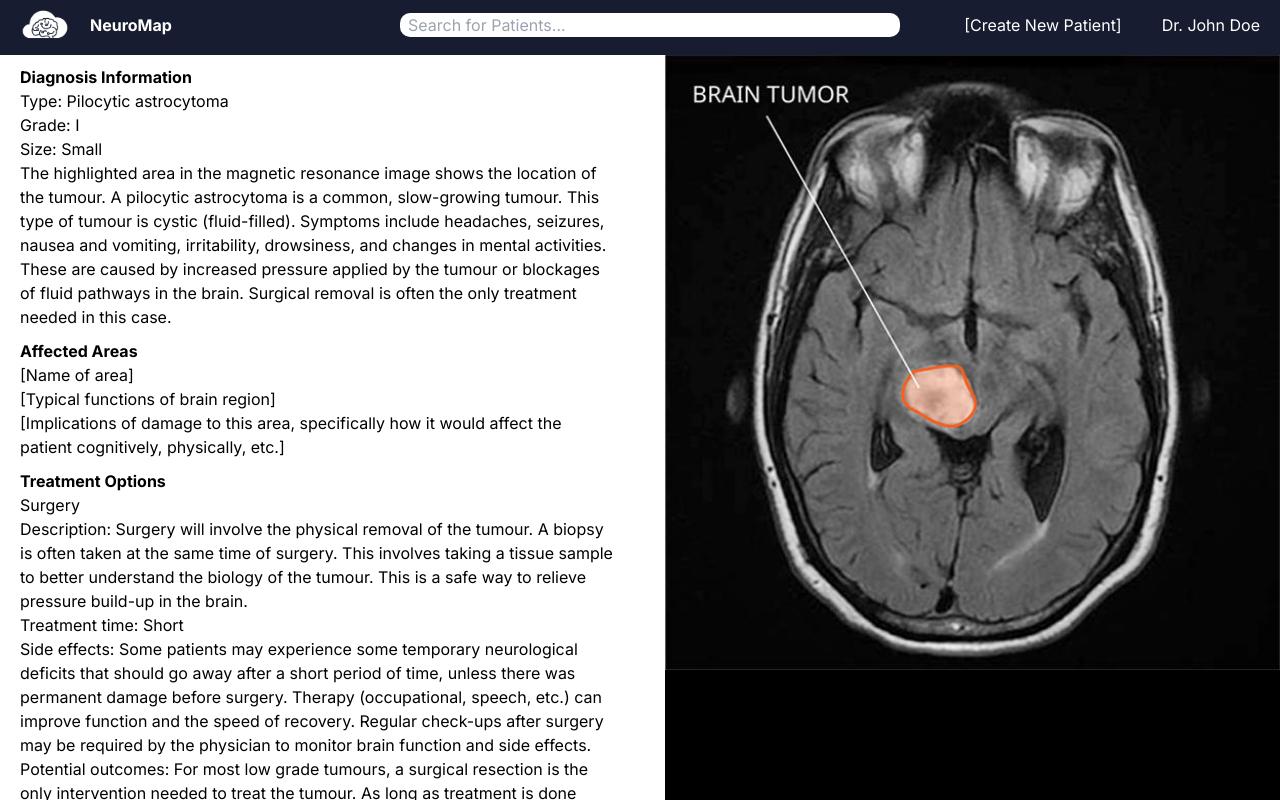
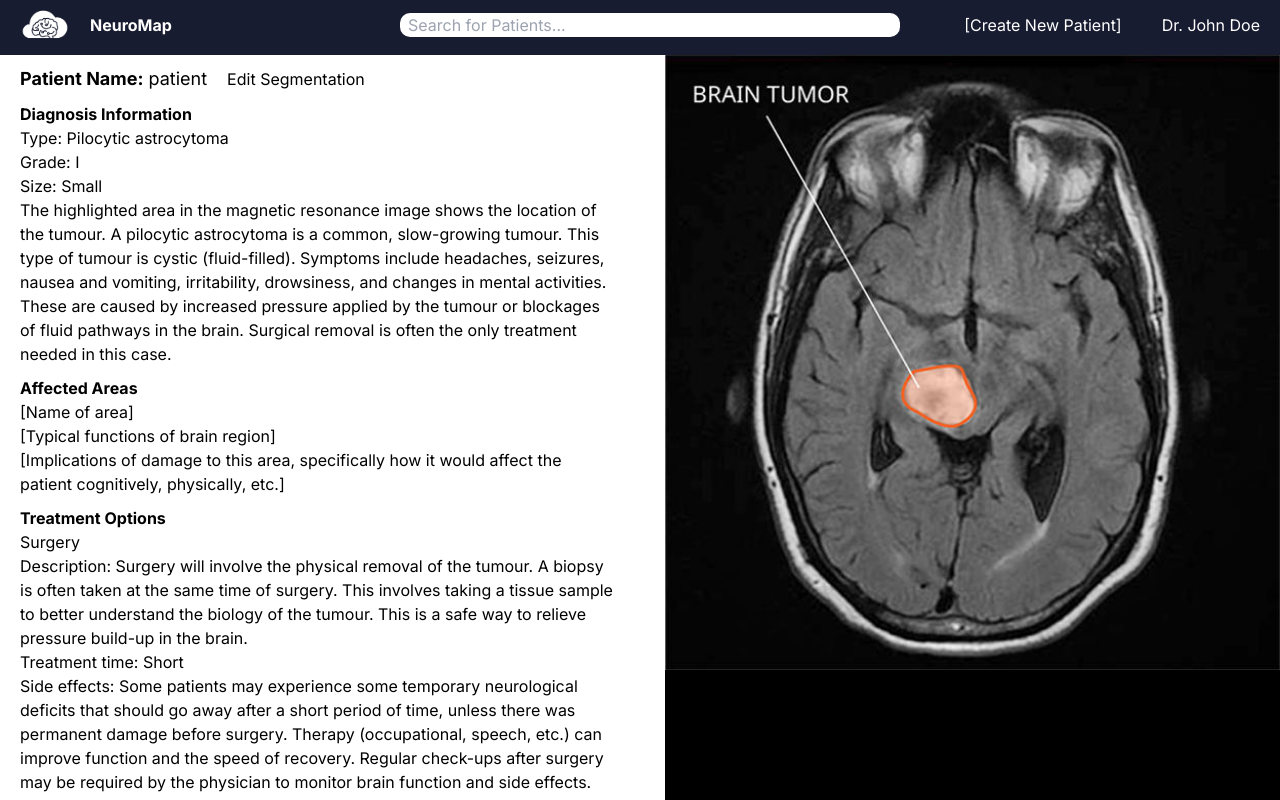
Before and after one commit to zoeyz101/brain-tumor-segmentation-frontend, a Next.js app: page /physician-view in a window 1280 px wide. Shown: the top 800 px of the page. Built offline with nearby package versions, Linux system fonts and the light colour scheme.

Commit message:
Add place for patient name in physician view

```diff
--- a/src/app/physician-view/page.tsx
+++ b/src/app/physician-view/page.tsx
@@ -6,12 +6,22 @@ import './physician-view.css'
 
 var img = require('../../assets/tumor.jpg');
 
+function getPatient() {
+  return 'patient';
+}
+
 export default function Page() {
+  var patient = getPatient()
+
   return (
     <div>
       <NavBar />
       <div className='grid lg:w-full lg:mb-0'>
         <div className='text'>
+          <div className='patient-header'>
+            <p className='name'><b>Patient Name:</b> {patient}</p>
+            <input className='right-2' type='button' value='Edit Segmentation' aria-label='Edit' />
+          </div>
           <InfoPanel />
         </div>
         <div className='img'>
--- a/src/app/physician-view/physician-view.css
+++ b/src/app/physician-view/physician-view.css
@@ -15,3 +15,20 @@
     padding-top: 10px;
     padding-left: 20px;
 }
+
+.name {
+    font-size: large;
+    margin-right: 20px;
+}
+
+.edit-seg {
+    float: right;
+}
+
+.patient-header {
+    display: flex;
+    flex-direction: row;
+    width: 100%;
+    vertical-align: middle;
+    margin-bottom: 10px;
+}
```
